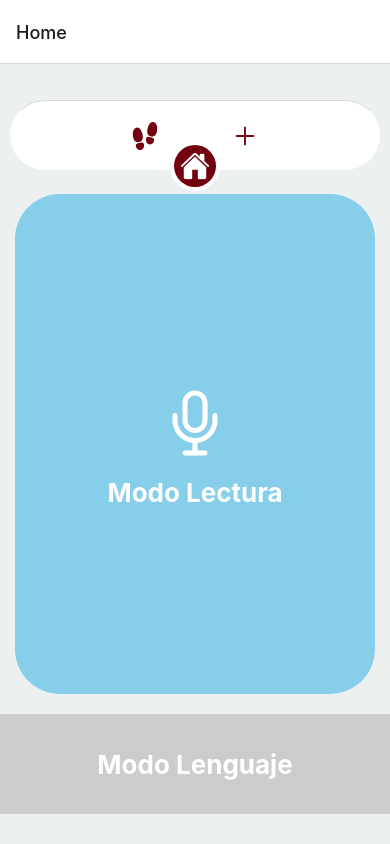
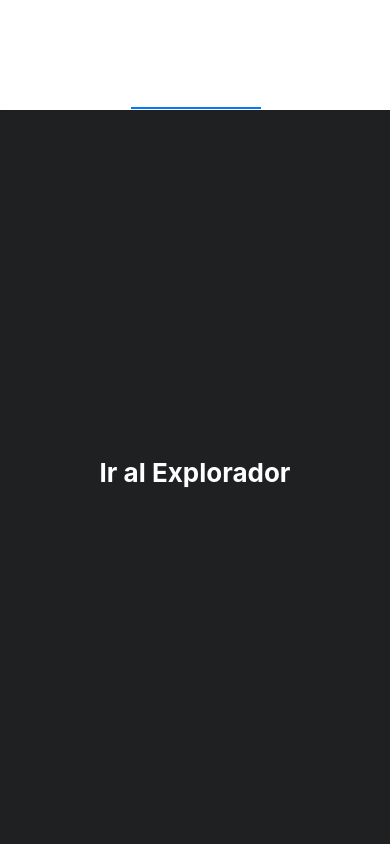
Before and after one commit to ValdoNakamura/App-Texto-Speack, a React Native app: screen /Roads in a window 390 px wide. Built offline with nearby package versions, Linux system fonts and the light colour scheme.

Commit message:
Expo-speech Funcionando

```diff
--- a/src/components/Boton.js
+++ b/src/components/Boton.js
@@ -1,8 +1,9 @@
 import { Text, View, TouchableOpacity, StyleSheet, Pressable } from 'react-native';
 import { useState } from 'react';
 import Icon from "react-native-vector-icons/Ionicons";
+import { styles } from '../styles';
 
-export default function Boton({ title = 'None', icon=null,  onPress = () => {}, style = styles.btnGrande, styleText = styles.textoBtn }) {
+export default function Boton({ title=null, icon=null,  onPress = () => {} }) {
 
     const [pressed, setPressed] = useState(false);
 
@@ -12,41 +13,21 @@ export default function Boton({ title = 'None', icon=null,  onPress = () => {},
                 onPressIn={() => setPressed(true)}
                 onPressOut={() => setPressed(false)}
                 style={({ pressed }) => [
-                    style,
-                    { opacity: pressed ? 0.6 : 1.0 }    // Cambia la opacidad dependiendo del estado
+                    styles.btnGrande,
+                    { opacity: pressed ? 0.6 : 1.0 }
                 ]}
                 onPress={onPress}
                 >
-                <Icon
+                {
+                    icon && (
+                        <Icon
                     name={icon}
                     size={80}
                     color="#fff"
                 />
-            <Text style={styleText}>{title}</Text>
+                )}
+                <Text style={styles.textoBtn}>{title}</Text>
             </Pressable>
         </View>
     )
 }
-
-const styles = StyleSheet.create({
-    main: {
-        justifyContent: 'center',
-        alignItems: 'center',
-    },
-    btnGrande: {
-        width: 360,
-        height: 500,
-        marginBottom: 20,
-        borderRadius: 45,
-        backgroundColor: '#87ceeb',
-        justifyContent: 'center',
-        alignItems: 'center',
-        zIndex: 2
-    },
-    textoBtn: {
-        fontSize: 26,
-        color: '#fff',
-        fontWeight: 'bold',
-        marginTop: 10
-    }
-})
--- a/src/components/TabButton.js
+++ b/src/components/TabButton.js
@@ -55,7 +55,7 @@ export default ({ item, accessibilityState, onPress }) => {
                 <Icon
                     name={item.icon}
                     size={30}
-                    color={accessibilityState.selected ? "#fff" : "#72000E"}
+                    color={accessibilityState.selected ? "#fff" : "#1E2022"}
                 />
             </Animated.View>
         </Pressable>
@@ -67,7 +67,7 @@ const styles = StyleSheet.create({
         flex: 1,
         justifyContent: "center",
         alignItems: "center",
-        height: 70,
+        height: 145,
         alignSelf: "stretch"
     },
     button: {
@@ -85,7 +85,7 @@ const styles = StyleSheet.create({
         height: 50,
         borderRadius: 100,
         position: 'absolute',
-        backgroundColor: '#72000E'
+        backgroundColor: '#1E2022'
     },
     translate: {
         transform: [{ translateY: -30 }]
--- a/src/navigation/RootNavigation.js
+++ b/src/navigation/RootNavigation.js
@@ -1,15 +1,11 @@
 import React from 'react';
 import { NavigationContainer } from '@react-navigation/native';
-import { createNativeStackNavigator } from '@react-navigation/native-stack';
-
-//Screens
-import MyTabs from './TabNavigate'; //Nav Inferior
-
+import TabNavigate from './TabNavigate';
 
 export default function RootNavigation() {
     return (
         <NavigationContainer>
-            <MyTabs/>
+            <TabNavigate />
         </NavigationContainer>
     );
 }
--- a/src/navigation/TabNavigate.js
+++ b/src/navigation/TabNavigate.js
@@ -1,5 +1,6 @@
 import { createBottomTabNavigator } from '@react-navigation/bottom-tabs';
 import { StyleSheet } from 'react-native';
+import { createMaterialTopTabNavigator } from '@react-navigation/material-top-tabs';
 
 //Screens
 import HomeScreen from '../screens/HomeScreen';
@@ -9,43 +10,21 @@ import CreateRoute from '../screens/CreateRoute';
 //componente del boton
 import TabButton from '../components/TabButton'
 
-const Tab = createBottomTabNavigator();
+const Tab = createMaterialTopTabNavigator();
 
 export default function TabNavigate() {
 
-    const tabs = [ //Aqui podemos poner mas pantallas para el tab inferior
-        {
-            id: 2,
-            title: 'Tus Rutas',
-            screen: 'Explorador De Rutas',
-            icon: 'footsteps',
-            Component: StackNavigation,
-            thingToSay: 'Estas En Explorador De Rutas'
-        },
-        {
-            id: 1,
-            title: 'Home',
-            screen: 'Home',
-            icon: 'home',
-            Component: HomeScreen,
-            thingToSay: 'Estas En Home'
-        },
-
-        {
-            id: 3,
-            title: 'Agregar Ruta',
-            screen: 'Agregar Ruta',
-            icon: 'add-outline',
-            Component: CreateRoute,
-            thingToSay: 'Estas En Agregar Ruta'
-        }
+    const tabs = [
+        { id: 1, title: 'Home', screen: 'Home', icon: 'home', Component: HomeScreen },
+        { id: 2, title: 'Tus Rutas', screen: 'Explorador De Rutas', icon: 'footsteps', Component: StackNavigation },
+        { id: 3, title: 'Agregar Ruta', screen: 'Agregar Ruta', icon: 'add-outline', Component: CreateRoute },
     ];
 
     return (
             <Tab.Navigator
                 initialRouteName={'Home'}
                 screenOptions={{
-                    headerShown: true,
+                    headerShown: false,
                     tabBarStyle: styles.TabBar
                 }}
             >
@@ -68,15 +47,12 @@ export default function TabNavigate() {
 
 const styles = StyleSheet.create({
     TabBar: {
-        height: 70,
-        position: 'absolute',
+        height: 110,
+        position: 'relative',
         justifyContent: 'center',
         alignItems: 'center',
         borderWidth: 0.5,
         borderColor: '#fff',
-        top: 100,
-        borderRadius: 100,
-        marginLeft: 10,
-        marginRight: 10
+        top: 0
     }
 })
--- a/src/screens/CreateRoute.js
+++ b/src/screens/CreateRoute.js
@@ -1,6 +1,6 @@
 import { StyleSheet, View } from 'react-native';
 import Boton from '../components/Boton';
-
+import { styles } from '../styles';
 
 export default function CreateRoute() {
     return (
@@ -9,11 +9,3 @@ export default function CreateRoute() {
         </View>
     )
 }
-
-const styles = StyleSheet.create({
-    main: {
-        flex: 1,
-        justifyContent: 'center',
-        alignItems: 'center'
-    }
-})
--- a/src/screens/HomeScreen.js
+++ b/src/screens/HomeScreen.js
@@ -1,15 +1,21 @@
 import { View, StyleSheet, Button } from 'react-native';
+import { useState } from 'react';
+import Boton from "../components/Boton"
 import * as Speech from 'expo-speech';
-import { useEffect } from 'react';
-import Boton from "../components/Boton"
+
 
 export default function HomeScreen() {
+    const [text, setText] = useState('');
 
+    const speak = () => {
+        const thingToSay = 'Estas en la seccion principal';
+        Speech.speak(thingToSay);
+      };
 
     return (
         <View style={styles.container}>
-            <Boton title='Modo Lectura' icon='mic-outline'/>
-            <Boton title='Modo Lenguaje' style={styles.btnDescription} styleText={styles.btnText}/>
+            <Boton title='Modo Lectura' icon='mic-outline' onPress={speak}/>
+
         </View>
     );
 }
@@ -18,22 +24,9 @@ const styles = StyleSheet.create({
     container: {
     flex: 1,
     justifyContent: 'center',
-    backgroundColor: '#ecf0f1',
+    backgroundColor: '#1E2022',
     padding: 8,
     alignItems: 'center'
     },
-    btnDescription: {
-        justifyContent: 'center',
-        alignItems: 'center',
-        backgroundColor: '#ccc',
-        position: 'absolute',
-        top: 0,
-        width: 600,
-        height: 100,
-    },
-    btnText: {
-        fontSize: 26,
-        color: '#fff',
-        fontWeight: 'bold',
-    }
+
 });
--- a/src/screens/Roads.js
+++ b/src/screens/Roads.js
@@ -19,6 +19,7 @@ const  styles = StyleSheet.create({
     container: {
         flex: 1,
         justifyContent: 'center',
-        alignItems: 'center'
+        alignItems: 'center',
+        backgroundColor: '#1E2022'
     }
 })
--- a/src/screens/RouteExplorer.js
+++ b/src/screens/RouteExplorer.js
@@ -8,8 +8,6 @@ export default function RouteExplorer() {
     return (
         <View style={styles.main}>
             <Boton title='Explorar Caminos' onPress={()=> navigation.navigate("Roads")}/>
-            <View style={styles.decoracion}/>
-            <View style={styles.decoracion2}/>
         </View>
     )
 }
@@ -18,7 +16,8 @@ const styles = StyleSheet.create({
     main: {
         flex: 1,
         justifyContent: 'center',
-        alignItems: 'center'
+        alignItems: 'center',
+        backgroundColor: '#1E2022'
     },
     btnGrande: {
         width: 200,
--- /dev/null
+++ b/src/styles.js
@@ -0,0 +1,25 @@
+import { StyleSheet } from "react-native";
+
+export const styles = StyleSheet.create({
+    main: {
+        flex: 1,
+        justifyContent: 'center',
+        alignItems: 'center',
+        backgroundColor: '#1E2022'
+    },
+    btnGrande: {
+        width: 360,
+        height: 500,
+        marginBottom: 20,
+        borderRadius: 45,
+        justifyContent: 'center',
+        alignItems: 'center',
+        zIndex: 2
+    },
+    textoBtn: {
+        fontSize: 26,
+        color: '#fff',
+        fontWeight: 'bold',
+        marginTop: 10
+    }
+});
```
Also changed, not shown: package.json (+6 -2 lines), 1 other file (tests, documents, lock files or other folders).
